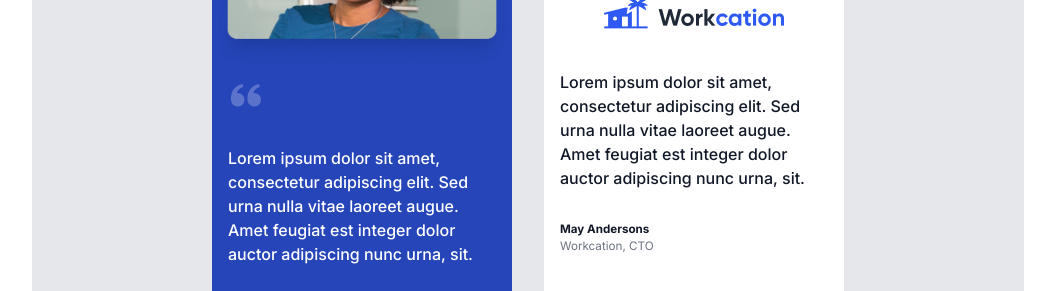
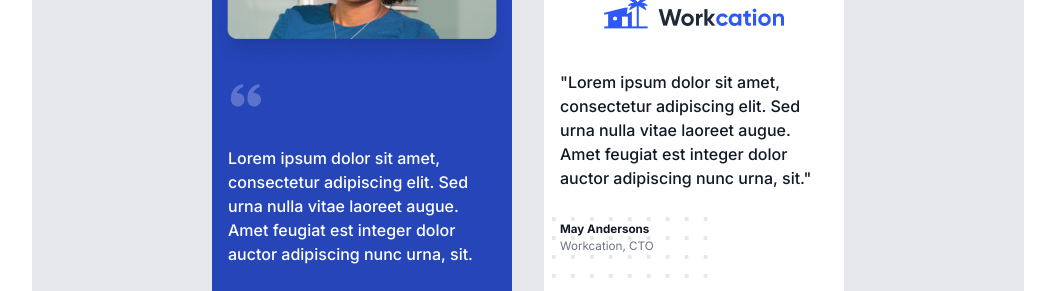
Before and after one commit to adex-badr18/scrimba-component-library-project, a React (Vite) app: page / in a window 1280 px wide. Shown: the part 1782-2073 px from the top of the page, without its empty margins (112-1167 px from the left). Built offline with nearby package versions, Linux system fonts and the light colour scheme.

Commit message:
Add dot-pattern to Testimonial component

```diff
--- a/src/App.css
+++ b/src/App.css
@@ -433,6 +433,7 @@ div.testimg.mobile {
     flex-direction: column;
     gap: 32px;
     color: #111827;
+    position: relative;
 }
 
 .testimonial.mobile .testimonial-body p {
@@ -443,6 +444,27 @@ div.testimg.mobile {
 
 .testimonial.mobile .testimonial-body div {
     font-size: 14px;
+    z-index: 1;
+}
+
+.testimonial.mobile .testimonial-body div::before {
+    content: '';
+    position: absolute;
+    left: -10%;
+    bottom: -50%;
+    top: 80%;
+    right: 40%;
+    background-image: url('/dot-pattern.png');
+    background-position: left bottom;
+    background-size: cover;
+    z-index: -1;
+}
+
+.testimonial-body .dot-pattern {
+    position: absolute;
+    bottom: 0;
+    left: 0;
+    height: 200px;
 }
 
 .testimonial-body div small {
--- a/src/components/Testimonials/Testimonial.jsx
+++ b/src/components/Testimonials/Testimonial.jsx
@@ -1,5 +1,4 @@
 import classNames from "classnames";
-import { BiSolidQuoteAltLeft } from "react-icons/bi";
 
 export default function Testimonial({ children, logo, size, className, ...rest }) {
     const sizeClass = size && size;
--- a/src/components/Testimonials/Testimonials.jsx
+++ b/src/components/Testimonials/Testimonials.jsx
@@ -41,7 +41,7 @@ export default function Testimonials() {
 
                 <div className="testimonial-container">
                     <Testimonial logo={testLogo} size='mobile'>
-                        <p>Lorem ipsum dolor sit amet, consectetur adipiscing elit. Sed urna nulla vitae laoreet augue. Amet feugiat est integer dolor auctor adipiscing nunc urna, sit. </p>
+                        <p>"Lorem ipsum dolor sit amet, consectetur adipiscing elit. Sed urna nulla vitae laoreet augue. Amet feugiat est integer dolor auctor adipiscing nunc urna, sit." </p>
 
                         <div>
                             <h5>May Andersons</h5>
```
